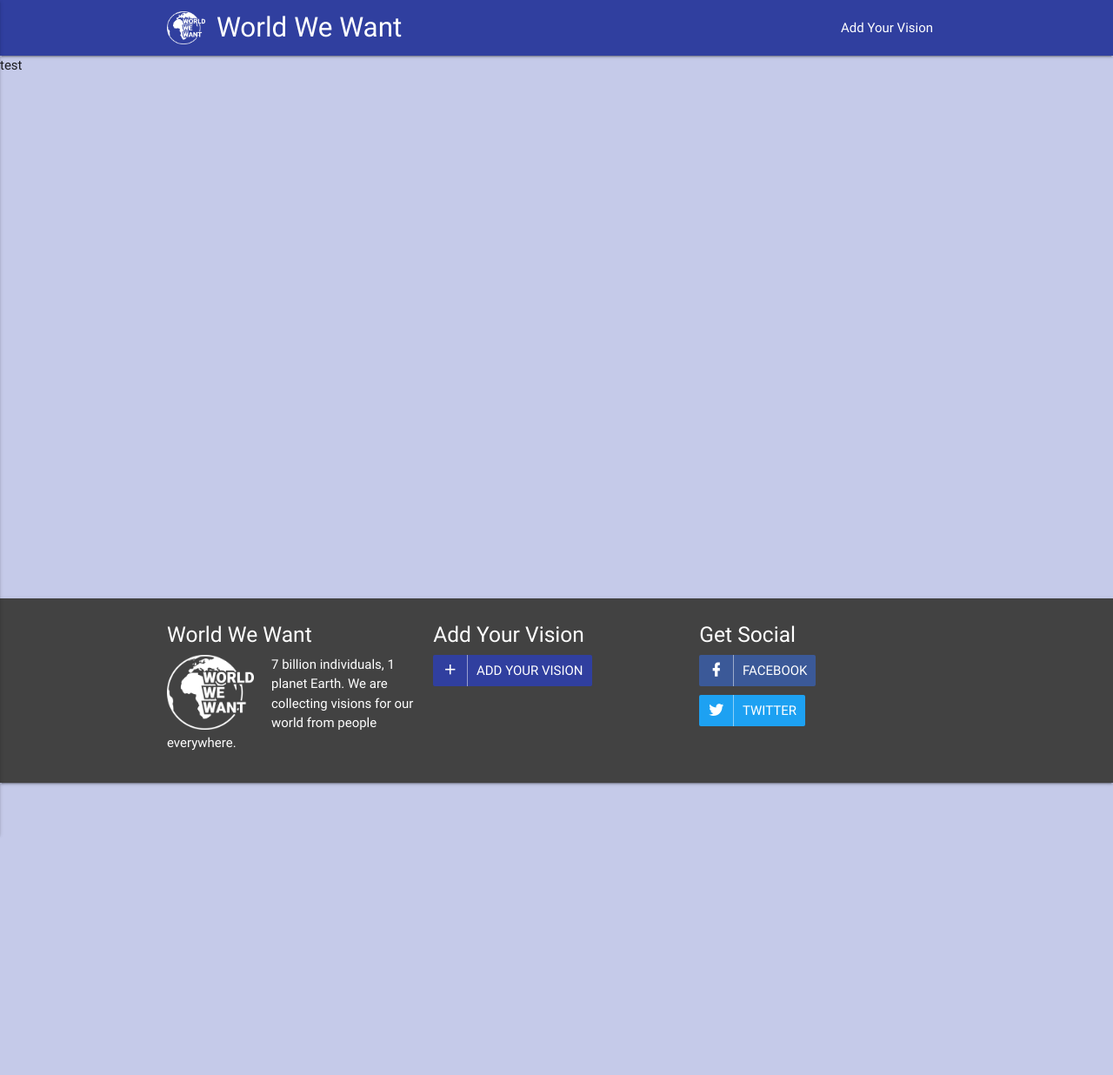
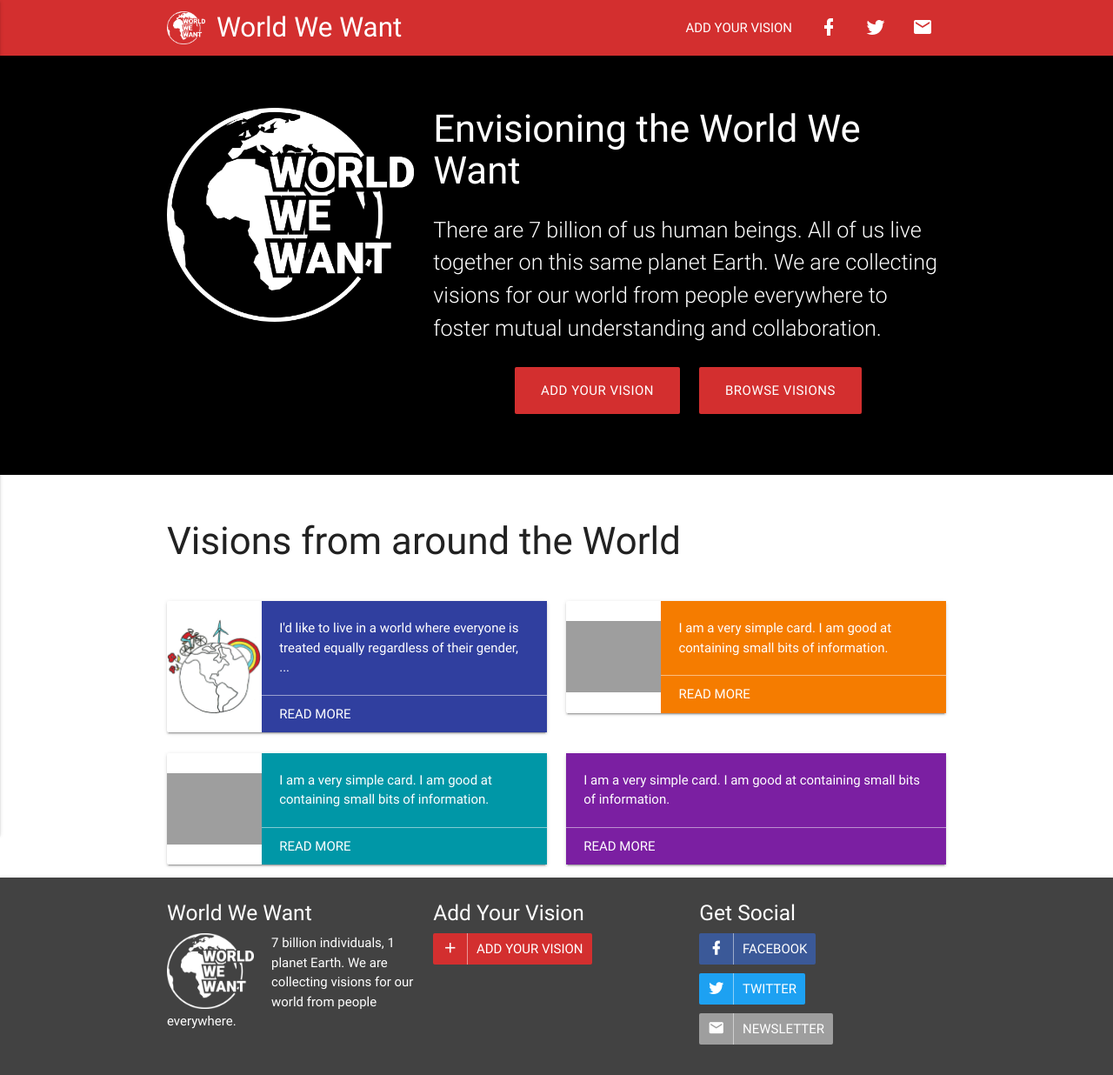
Before and after one commit to FinnWoelm/finnwoelm.github.io, a Jekyll site: the page built from _mockups/world-we-want/index.html, in a window 1280 px wide. Shown: the whole page at 87% size. Built offline with Jekyll 4.4.1, drawn with Linux system fonts in a browser that asks for light colours; nearby versions of some CDN libraries; grey boxes are pictures that could not be loaded.

Commit message:
Add index page

```diff
--- a/_includes/mockups/world-we-want/footer.html
+++ b/_includes/mockups/world-we-want/footer.html
@@ -39,11 +39,20 @@
             </div>
           </div>
 
-          <div class="row no-margin-bottom">
+          <div class="row">
             <div class="col s12">
               <a class="btn-flat waves-effect waves-light color-scheme-twitter with-icon">
                 <i class="mdi mdi-twitter left"></i>
                 Twitter
+              </a>
+            </div>
+          </div>
+
+          <div class="row no-margin-bottom">
+            <div class="col s12">
+              <a class="btn-flat waves-effect waves-light grey white-text with-icon">
+                <i class="mdi mdi-email left"></i>
+                Newsletter
               </a>
             </div>
           </div>
--- a/_includes/mockups/world-we-want/header.html
+++ b/_includes/mockups/world-we-want/header.html
@@ -1,17 +1,23 @@
 <nav id="header" class="primary-color darken-2 z-depth-1" >
   <div class="container">
     <div class="nav-wrapper">
-      <a class="brand-logo" href="{{ include.mockup_base_url }}/index">
+      <a class="brand-logo" href="{{ include.mockup_base_url }}">
         <img class="logo left" src="/images/projects/world-we-want/mockup/logo.png" alt="logo">
         World We Want
       </a>
       <a href="#" data-activates="mobile-nav" class="button-collapse"><i class="mdi mdi-menu"></i></a>
       <ul class="right hide-on-med-and-down">
-        <li><a href="{{ my_page.url | prepend: site.baseurl }}">Add Your Vision</a></li>
+        <li><a href="{{ my_page.url | prepend: site.baseurl }}">ADD YOUR VISION</a></li>
+        <li><a href="{{ my_page.url | prepend: site.baseurl }}"><i class="mdi mdi-facebook"></i></a></li>
+        <li><a href="{{ my_page.url | prepend: site.baseurl }}"><i class="mdi mdi-twitter"></i></a></li>
+        <li><a href="{{ my_page.url | prepend: site.baseurl }}"><i class="mdi mdi-email"></i></a></li>
       </ul>
       <ul class="side-nav" id="mobile-nav">
         <li><a href="{{ site.baseurl }}">Home</a></li>
         <li><a href="{{ my_page.url | prepend: site.baseurl }}">Add Your Vision</a></li>
+        <li><a href="{{ my_page.url | prepend: site.baseurl }}"><i class="mdi mdi-facebook"></i> Facebook</a></li>
+        <li><a href="{{ my_page.url | prepend: site.baseurl }}"><i class="mdi mdi-twitter"></i> Twitter</a></li>
+        <li><a href="{{ my_page.url | prepend: site.baseurl }}"><i class="mdi mdi-email"></i> Newsletter</a></li>
       </ul>
     </div>
   </div>
--- a/_mockups/world-we-want/index.html
+++ b/_mockups/world-we-want/index.html
@@ -2,7 +2,131 @@
 layout: mockup-world-we-want
 categories: world-we-want
 vision_picture: '/images/projects/world-we-want/mockup/image.jpg'
-color: indigo
+color: red
+slug: ''
 ---
 
-test
+<div id="hero" class="black white-text">
+
+  <div class="container">
+
+    <div class="section"></div>
+    <div class="section"></div>
+
+    <div class="row">
+
+      <div class="col s12 m4 l4 center-align">
+        <img class="logo responsive-img" src="/images/projects/world-we-want/mockup/logo.png" alt="logo">
+      </div>
+      <div class="col s12 m8 l8">
+        <h3 class="no-margin-top">Envisioning the World We Want</h3>
+        <p class="flow-text">
+          There are 7 billion of us human beings.
+          All of us live together on this same planet Earth.
+          We are collecting visions for our world from people everywhere to
+          foster mutual understanding and collaboration.
+        </p>
+
+        <div class="row">
+          <div class="col s12 m6 right-align">
+            <a class="btn-large waves-effect waves-light primary-color white-text">
+              Add Your Vision
+            </a>
+          </div>
+          <div class="col s12 m6 left-align">
+            <a href="#visions" class="btn-large waves-effect waves-light primary-color white-text">
+              Browse Visions
+            </a>
+          </div>
+        </div>
+      </div>
+    </div>
+
+    <div class="section"></div>
+
+  </div>
+</div>
+
+<div class="white">
+  <div class="container">
+
+    <div class="section"></div>
+
+    <div class="row">
+      <div class="col s12">
+        <h3 id="visions">Visions from around the World</h3>
+      </div>
+    </div>
+
+    <div class="row no-margin-bottom">
+
+      <div class="col s12 m6 l6">
+        <a href="/projects/world-we-want/mockup/vision-b53jeu6">
+          <div class="card horizontal white">
+            <div class="card-image" style="background-image: url(/images/projects/world-we-want/mockup/vision-b53jeu6.jpg);"></div>
+            <div class="card-stacked indigo darken-2 white-text">
+              <div class="card-content">
+                <p>I'd like to live in a world where everyone is treated equally regardless of their gender, ...</p>
+              </div>
+              <div class="card-action">
+                <p>Read more</p>
+              </div>
+            </div>
+          </div>
+        </a>
+      </div>
+
+      <div class="col s12 m6 l6">
+        <a href="/projects/world-we-want/mockup/vision-o77eun0">
+          <div class="card horizontal white">
+            <div class="card-image" style="background-image: url(/images/projects/world-we-want/mockup/vision-o77eun0.jpg);"></div>
+            <div class="card-stacked orange darken-2 white-text">
+              <div class="card-content">
+                <p>I am a very simple card. I am good at containing small bits of information.</p>
+              </div>
+              <div class="card-action">
+                <p>Read more</p>
+              </div>
+            </div>
+          </div>
+        </a>
+      </div>
+
+      <!-- CLEARFIX -->
+      <div class="col s12 hide-on-small-only"></div>
+
+      <div class="col s12 m6 l6">
+        <a href="/projects/world-we-want/mockup/vision-oa76ab8">
+          <div class="card horizontal white">
+            <div class="card-image" style="background-image: url(/images/projects/world-we-want/mockup/vision-oa76ab8.jpg);"></div>
+            <div class="card-stacked cyan darken-2 white-text">
+              <div class="card-content">
+                <p>I am a very simple card. I am good at containing small bits of information.</p>
+              </div>
+              <div class="card-action">
+                <p>Read more</p>
+              </div>
+            </div>
+          </div>
+        </a>
+      </div>
+
+      <div class="col s12 m6 l6">
+        <a href="/projects/world-we-want/mockup/vision-z53ne9k">
+          <div class="card horizontal white">
+            <div class="card-stacked purple darken-2 white-text">
+              <div class="card-content">
+                <p>I am a very simple card. I am good at containing small bits of information.</p>
+              </div>
+              <div class="card-action">
+                <p>Read more</p>
+              </div>
+            </div>
+          </div>
+        </a>
+      </div>
+
+    <div class="section"></div>
+
+  </div>
+</div>
--- a/css/mockups/world-we-want.scss
+++ b/css/mockups/world-we-want.scss
@@ -27,6 +27,12 @@
 
 }
 
+#hero img.logo {
+  @media #{$small-and-down} {
+    max-width: 250px;
+  }
+}
+
 #header .brand-logo img.logo{
   height: 38px;
   width: auto;
@@ -40,29 +46,59 @@
   }
 }
 
-.card .card-image img {
+.card:not(.horizontal) {
+  .card-image img {
     width: auto !important;
     position: static !important;
     display: inline-block !important;
   }
 
-.card .card-image {
+  .card-image {
     border-bottom: 1px solid rgba(160,160,160,0.2);
   }
 
-.card .card-header {
+  .card-header {
     position: relative;
     top: -10px;
     left: -10px;
   }
 
-.card .card-header .card-title {
+  .card-header .card-title {
     color: white;
     padding: 5px 10px;
+  }
+}
+
+.card.horizontal {
+  .card-image {
+    max-width: 25%;
+    width: 25%;
+    background-position: center center;
+    background-repeat: no-repeat;
+    background-size: contain;
+  }
+
+  .card-action {
+    padding: 10px 20px;
+    border-top: 1px solid rgba(255, 255, 255, .5);
+
+    p {
+      margin: 0px;
+      text-transform: uppercase;
+    }
+  }
+
+  &:hover, &:focus {
+    @extend .z-depth-5;
+  }
 }
 
 .no-margin-bottom {
   margin-bottom: 0px !important;
+}
+
+.no-margin-top {
+  margin-top: 0px !important;
 }
 
 a.btn.with-icon,
```
Also changed, not shown: images/projects/world-we-want/mockup/vision-b53jeu6.jpg (added). Lines whose indentation alone changed are shown as unchanged.
